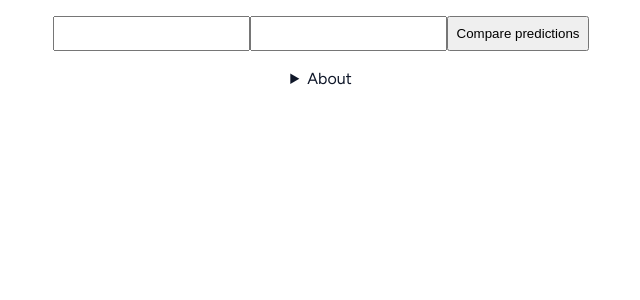
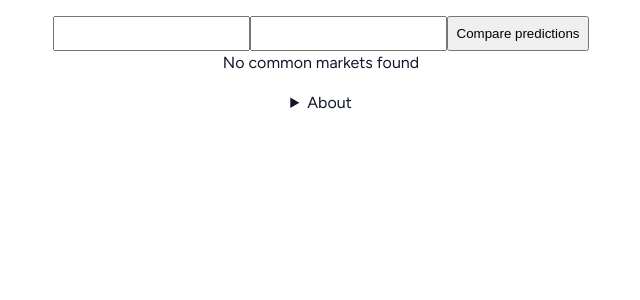
Before and after one commit to ForrestWeiswolf/manifold-compare-predictions, a Preact app: page / in a window 1280 px wide. Shown: the top 300 px of the page, without its empty margins (319-959 px from the left). Built offline with nearby package versions, Linux system fonts and the light colour scheme.

Commit message:
Display message when no common markets found

```diff
--- a/src/components/App.tsx
+++ b/src/components/App.tsx
@@ -65,7 +65,7 @@ export function App() {
 					<button onClick={() => fetchCommonMarkets()}>Compare predictions</button>
 				</div>
 				{loading ? <div>Loading...</div> : <div>
-					{commonMarkets
+					{commonMarkets.length === 0 ? <div>No common markets found</div> : commonMarkets
 						.sort((a, b) => Math.abs(b.userProbs[0] - b.userProbs[1]) - Math.abs(a.userProbs[0] - a.userProbs[1]))
 						.filter(m => !m.isResolved)
 						.map((market) => (
```
